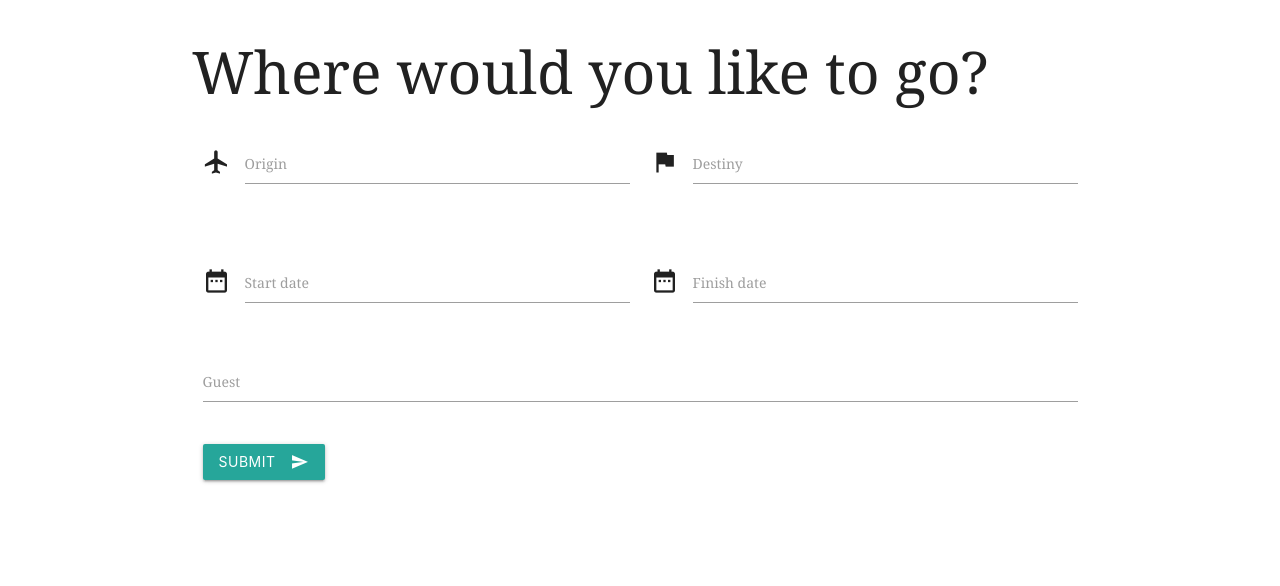
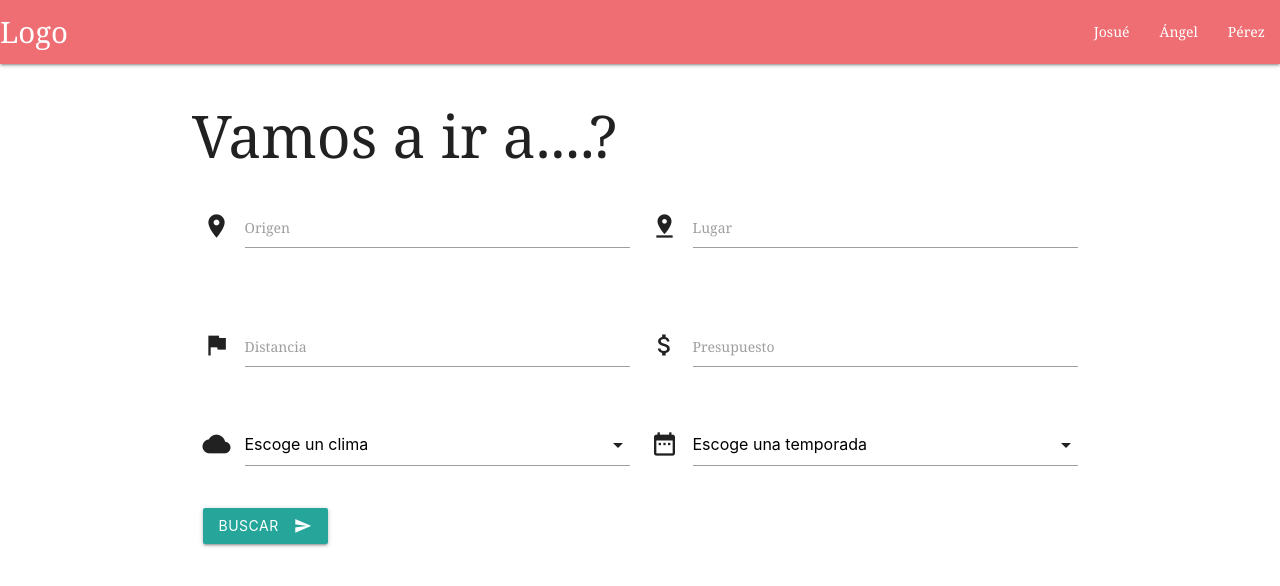
Before and after one commit to JossPolanco/Travel-recommendations, a Flask app: page / in a window 1280 px wide. Shown: the top 586 px of the page. Run offline with Flask 3, Linux system fonts and the light colour scheme.

Commit message:
Add the basic structure of index. Add the instances of the form's components.

```diff
--- a/static/js/javascript.js
+++ b/static/js/javascript.js
@@ -1,45 +1,47 @@
-document.addEventListener('DOMContentLoaded', function() {
+document.addEventListener('DOMContentLoaded', function () {
     // data of origin
     var optionsOrigin = {
-        data:{
+        data: {
             "Chihuahua": '/static/img/low_quality/low_chihuahua.jpg',
         }
     }
     // data of places to go
     var optionsDestiny = {
-        data:{
-            "CDMX": null,
-            "Monterrey": null,
-            "Puebla": null,
-            "Cancun": '/static/img/low_quality/low_cancun.jpg',
+        data: {
+            "Playa": null,
+            "Bosque": null,
+            "Monumento": null,
+            "Pueblo": null,
         }
     }
     var origin_autocomplete = document.querySelectorAll('.origin_autocomplete');
-    var destiny_autocomplete = document.querySelectorAll('.destiny_autocomplete')
+    var place_autocomplete = document.querySelectorAll('.place_autocomplete')
 
     var instances = M.Autocomplete.init(origin_autocomplete, optionsOrigin);
-    var instances = M.Autocomplete.init(destiny_autocomplete, optionsDestiny);
+    var instances = M.Autocomplete.init(place_autocomplete, optionsDestiny);
 
-    // --------------------------------------------------//
-    var style = {
-        format: 'yyyy-mm-dd',
-        i18n: {
-            cancel: 'Cancel',
-            clear: 'Clear',
-            done: 'Done',
-            months: ['January', 'February', 'March', 'April', 'May', 'Jun', 'July',
-                'August', 'September', 'October', 'November', 'Dicember'
-            ],
-            monthsShort: ['Jan', 'Feb', 'Mar', 'Apr', 'May', 'Jun', 'Jul', 'Agu',
-                'Sep', 'Oct', 'Nov', 'Dec'
-            ],
-            weekdays: ['Sunday', 'Monday', 'Tuesday', 'Wednesday', 'Thursday', 'Friday',
-                'Saturday'
-            ],
-            weekdaysShort: ['Dom', 'Lun', 'Mar', 'Mie', 'Jue', 'Vie', 'Sab'],
-            weekdaysAbbrev: ['D', 'L', 'M', 'M', 'J', 'V', 'S']
+    // -------------------SELECTS---------------------------//
+    var weather_select = document.querySelectorAll('.weather_select');
+    var season_select = document.querySelectorAll('.season_select');
+
+    var optionsWeather = {
+        data: {
+            "Caluroso": null,
+            "Frio": null,
+            "Templado": null,
+            "Nieve": null,
         }
     }
-    var datePicker = document.querySelectorAll('.datepicker');
-    var instances = M.Datepicker.init(datePicker, style);
+
+    var optionsSeason = {
+        classes: 'custom-select',  // Clase CSS personalizada
+        dropdownOptions: {
+            alignment: 'right',  // Alinea el desplegable a la derecha
+            autoTrigger: false,  // Evita que se abra automáticamente
+            coverTrigger: false, // Permite que el desplegable sobresalga del botón
+            closeOnClick: false  // No se cierra al hacer clic en una opción
+        }
+    }
+    var instances = M.FormSelect.init(weather_select, optionsWeather);
+    var instances = M.FormSelect.init(season_select, optionsSeason);
 });
--- a/templates/index.html
+++ b/templates/index.html
@@ -3,45 +3,60 @@
 {%block title%}Test{%endblock%}
 
 {%block content%}
-<h1>Where would you like to go?</h1>
+<h1>Vamos a ir a....?</h1>
 <div class="row">
     <form class="col s12">
         <div class="row">
             <div class="col s12">
                 <div class="row">
                     <div class="input-field col s6">
-                        <i class="material-icons prefix">airplanemode_active</i>
+                        <i class="material-icons prefix">place</i>
                         <input type="text" id="origin" class="origin_autocomplete" required>
-                        <label for="origin">Origin</label>
+                        <label for="origin">Origen</label>
                     </div>
                     <div class="input-field col s6">
-                        <i class="material-icons prefix">assistant_photo</i>
-                        <input type="text" id="destiny" class="destiny_autocomplete" required>
-                        <label for="destiny">Destiny</label>
+                        <i class="material-icons prefix">pin_drop</i>
+                        <input type="text" id="place" class="place_autocomplete" required>
+                        <label for="place">Lugar</label>
                     </div>
                 </div>
             </div>
         </div>
         <div class="row">
             <div class="input-field col s6">
-                <i class="material-icons prefix">date_range</i>
-                <input type="text" id="date" class="datepicker" required>
-                <label for="date">Start date</label>
+                <i class="material-icons prefix">assistant_photo</i>
+                <input id="distance" type="number" class="validate" min="1" required>
+                <label for="distance">Distancia</label>
+            </div>
+            <div class="input-field col s6">
+                <i class="material-icons prefix">attach_money</i>
+                <input id="budget" type="number" class="validate" min="50" required>
+                <label for="budget">Presupuesto</label>
+            </div>
+        </div>
+        <div class="row">
+            <div class="input-field col s6">
+                <i class="material-icons prefix">cloud</i>
+                <select class="weather_select" required>
+                    <option value="" disabled selected>Escoge un clima</option>
+                    <option value="tropical">Tropical</option>
+                    <option value="seco">Seco</option>
+                    <option value="templado">Templado</option>
+                </select>
             </div>
             <div class="input-field col s6">
                 <i class="material-icons prefix">date_range</i>
-                <input type="text" id="date" class="datepicker" required>
-                <label for="date">Finish date</label>
-            </div>
-        </div>
-        <div class="row">
-            <div class="input-field col s12">
-                <input id="guest" type="number" class="validate" min="1" max="15" required>
-                <label for="guest">Guest</label>
+                <select class="season_select" required>
+                    <option value="" disabled selected>Escoge una temporada</option>
+                    <option value="1">Primavera</option>
+                    <option value="2">Verano</option>
+                    <option value="3">Otoño</option>
+                    <option value="3">Invierno</option>
+                </select>
             </div>
         </div>
         <div>
-            <button class="btn waves-effect waves-light" type="submit" name="action">Submit
+            <button class="btn waves-effect waves-light" type="submit" name="action">Buscar
                 <i class="material-icons right">send</i>
             </button>
         </div>
--- a/templates/layouts/base.html
+++ b/templates/layouts/base.html
@@ -1,5 +1,6 @@
 <!DOCTYPE html>
-<html lang="en">
+<html lang="es">
+
 <head>
     <meta charset="UTF-8">
     <meta name="viewport" content="width=device-width, initial-scale=1.0">
@@ -13,11 +14,56 @@
     <link rel="stylesheet" href="{{ url_for('static', filename='css/styles.css') }}">
 
 </head>
+
 <body>
+    <header>
+        <nav>
+            <div class="nav-wrapper">
+                <a href="" class="brand-logo">Logo</a>
+                <ul id="nav-mobile" class="right hide-on-med-and-down">
+                    <li><a href="">Josué</a></li>
+                    <li><a href="">Ángel</a></li>
+                    <li><a href="">Pérez</a></li>
+                </ul>
+            </div>
+        </nav>
+    </header>
+
+
     <div class="container">{%block content %}{% endblock %}</div>
+
+
+    <!-- <footer>
+        <footer class="page-footer">
+            <div class="container">
+                <div class="row">
+                    <div class="col l6 s12">
+                        <h5 class="white-text">Josué Ángel Pérez Polanco</h5>
+                        <p class="grey-text text-lighten-4">.</p>
+                    </div>
+                    <div class="col l4 offset-l2 s12">
+                        <h5 class="white-text">.</h5>
+                        <ul>
+                            <li><a class="grey-text text-lighten-3" href="#!">.</a></li>
+                            <li><a class="grey-text text-lighten-3" href="#!">.</a></li>
+                            <li><a class="grey-text text-lighten-3" href="#!">.</a></li>
+                            <li><a class="grey-text text-lighten-3" href="#!">.</a></li>
+                        </ul>
+                    </div>
+                </div>
+            </div>
+            <div class="footer-copyright">
+                <div class="container">
+                    © 2014 Copyright Text
+                    <a class="grey-text text-lighten-4 right" href="#!">More Links</a>
+                </div>
+            </div>
+        </footer>
+    </footer> -->
 </body>
 <!-- JS of Materialize -->
 <script src="https://cdnjs.cloudflare.com/ajax/libs/materialize/1.0.0/js/materialize.min.js"></script>
 <!-- Js of the project -->
 <script src="/static/js/javascript.js"></script>
+
 </html>
```
Also changed, not shown: psp.scss (added).
